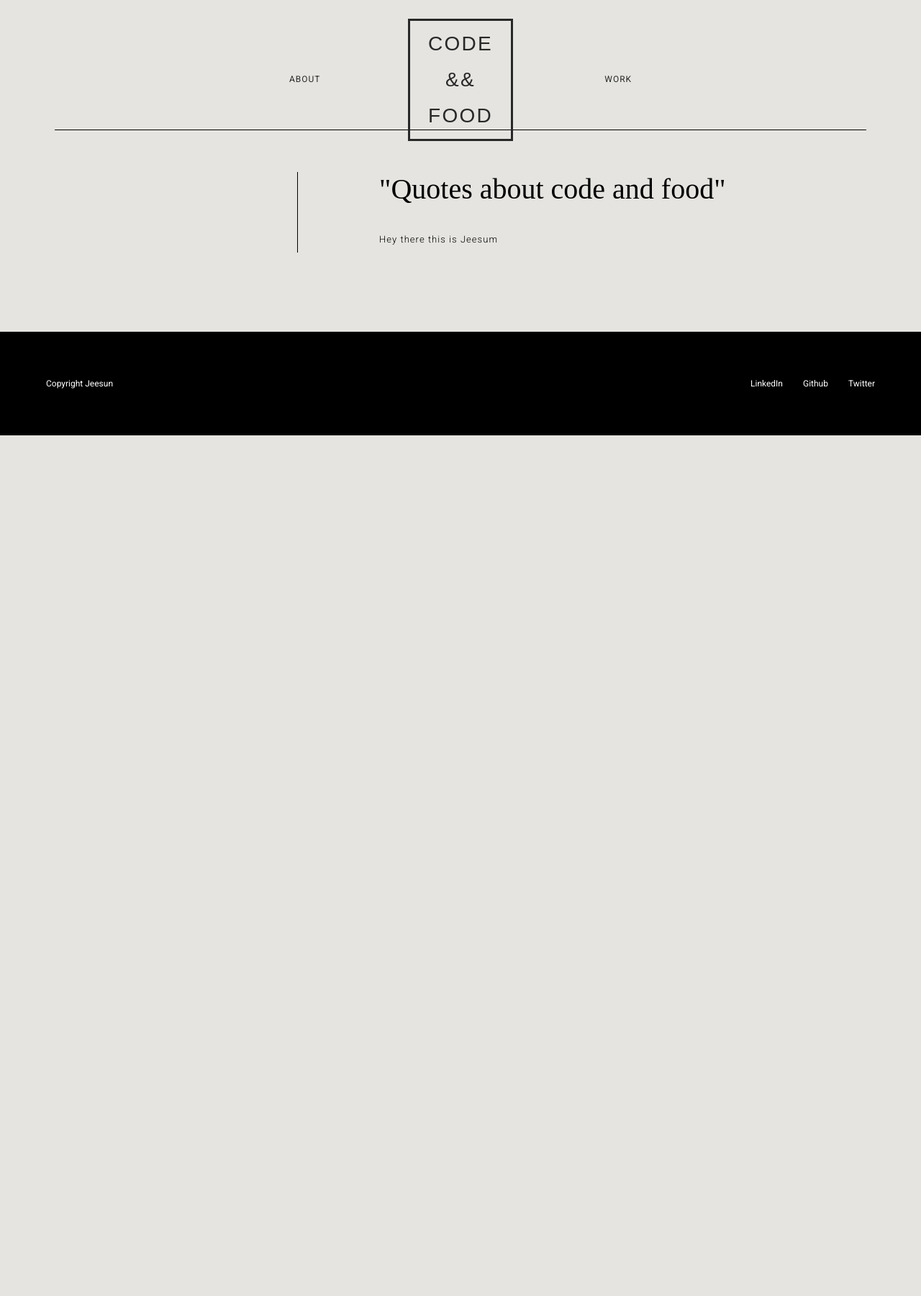
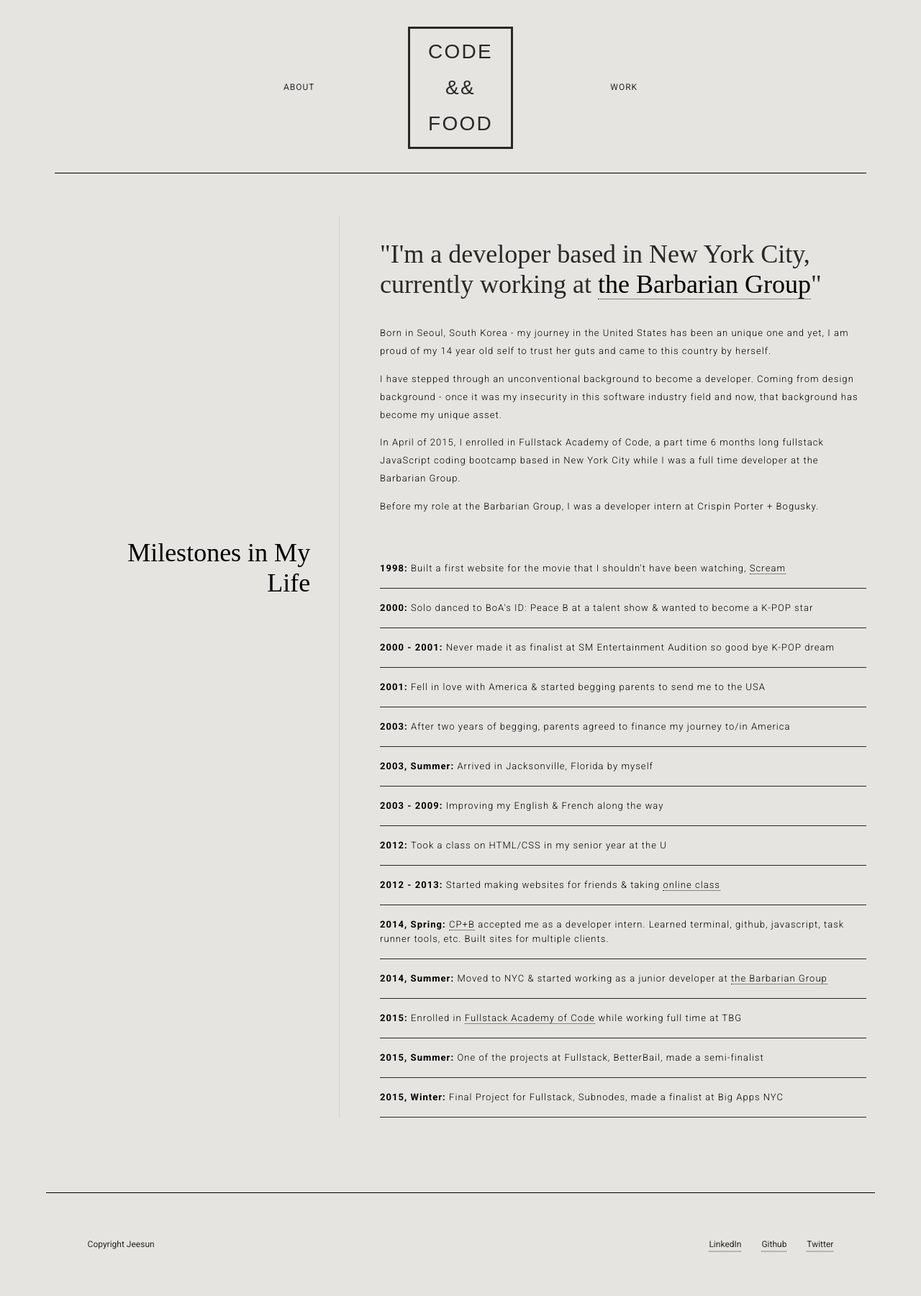
Before and after one commit to jeesunikim/codeandfood-v01, a Jekyll site: the page built from about/index.md, in a window 1280 px wide. Shown: the whole page at 72% size. Built offline with Jekyll 4.4.1, drawn with Linux system fonts in a browser that asks for light colours; before the commit the page ends 900 px from its top, so only the background shows below that.

```diff
--- a/_includes/header.html
+++ b/_includes/header.html
@@ -7,7 +7,7 @@
 
         <title>{% if page.title %}{{ page.title | escape }}{% else %}{{ site.title | escape }}{% endif %}</title>
         <meta name="description" content="Developer Jeesun's blog and portfolio">
-
+        <link rel="icon" type="image/png" href="{{ site.baseurl }}/favicon.ico">
         <link rel="stylesheet" href="{{ site.baseurl }}/assets/css/style.css">
         <link rel="canonical" href="{{ page.url | replace:'index.html','' | prepend: site.baseurl | prepend: site.url }}">
         <link rel="alternate" type="application/rss+xml" title="{{ site.title }}" href="{{ "/feed.xml" | prepend: site.baseurl | prepend: site.url }}">
--- a/_includes/nav.html
+++ b/_includes/nav.html
@@ -1,4 +1,4 @@
-<div class="site-nav default">
+<div class="site-nav">
     <nav class="nav-list">
         <a class="submenu" href="/about">About</a>
         <div class="box">
--- a/about/index.md
+++ b/about/index.md
@@ -6,15 +6,62 @@ title: About
 	<div class="about-label">
 		<ul>
 			<li></li>
+			<li> Milestones in My Life </li>
 		</ul>
 	</div>
 
 	<div class="about-description">
-		<ul>
-			<li>
-				<h2>"Quotes about code and food"</h2>
-				<p>Hey there this is Jeesum</p>
-			</li>
-		</ul>
+		<div class="main">
+				<h2>"I'm a developer based in New York City, currently working at <a href="https://barbariangroup.com/" target="_blank">the Barbarian Group</a>"</h2>
+				<p>Born in Seoul, South Korea - my journey in the United States has been an unique one and yet, I am proud of my 14 year old self to trust her guts and came to this country by herself.
+				</p>
+				<p>I have stepped through an unconventional background to become a developer. Coming from design background - once it was my insecurity in this software industry field and now, that background has become my unique asset.</p>
+				<p>In April of 2015, I enrolled in Fullstack Academy of Code, a part time 6 months long fullstack JavaScript coding bootcamp based in New York City while I was a full time developer at the Barbarian Group.</p>
+				<p>Before my role at the Barbarian Group, I was a developer intern at Crispin Porter + Bogusky.</p>
+		</div>
+			<ul class="achievements">
+				<li>
+					<strong>1998: </strong>Built a first website for the movie that I shouldn't have been watching, <a href="http://www.imdb.com/title/tt0117571/?ref_=nv_sr_3" target="_blank">Scream</a>
+				</li>
+				<li>
+					<strong>2000: </strong>Solo danced to BoA's ID: Peace B at a talent show &amp; wanted to become a K-POP star
+				</li>
+				<li>
+					<strong>2000 - 2001: </strong>Never made it as finalist at SM Entertainment Audition so good bye K-POP dream
+				</li>
+				<li>
+					<strong>2001: </strong>Fell in love with America &amp; started begging parents to send me to the USA
+				</li>
+				<li>
+					<strong>2003: </strong>After two years of begging, parents agreed to finance my journey to/in America
+				</li>
+				<li>
+					<strong>2003, Summer: </strong>Arrived in Jacksonville, Florida by myself
+				</li>
+				<li>
+					<strong>2003 - 2009: </strong>Improving my English &amp; French along the way
+				</li>
+				<li>
+					<strong>2012: </strong>Took a class on HTML/CSS in my senior year at the U
+				</li>
+				<li>
+					<strong>2012 - 2013: </strong>Started making websites for friends &amp; taking <a href="https://teamtreehouse.com/" target="_blank">online class</a>
+				</li>
+				<li>
+					<strong>2014, Spring: </strong><a href="http://www.cpbgroup.com/" target="_blank">CP+B</a> accepted me as a developer intern. Learned terminal, github, javascript, task runner tools, etc. Built sites for multiple clients.
+				</li>
+				<li>
+					<strong>2014, Summer: </strong>Moved to NYC &amp; started working as a junior developer at <a href="https://barbariangroup.com/" target="_blank">the Barbarian Group</a>
+				</li>
+				<li>
+					<strong>2015: </strong>Enrolled in <a href="https://www.fullstackacademy.com/" target="_blank">Fullstack Academy of Code</a> while working full time at TBG
+				</li>
+				<li>
+					<strong>2015, Summer: </strong>One of the projects at Fullstack, BetterBail, made a semi-finalist
+				</li>
+				<li>
+					<strong>2015, Winter: </strong>Final Project for Fullstack, Subnodes, made a finalist at Big Apps NYC
+				</li>
+			</ul>
 	</div>
 </div>
```
Also changed, not shown: _assets/_js/nav.js (+5 -5 lines), _posts/2016-02-26-barbarian-seating-chart.md (renamed from _posts/2016-08-01-barbarian-seating-chart.md, +1 -1 lines), _posts/2016-04-22-samsung-family-hub-refrigerator.md (added, +16 -0 lines), assets/js/main.js (+1 -1 lines), assets/css/style.css, favicon.ico (added), 1 other file.
